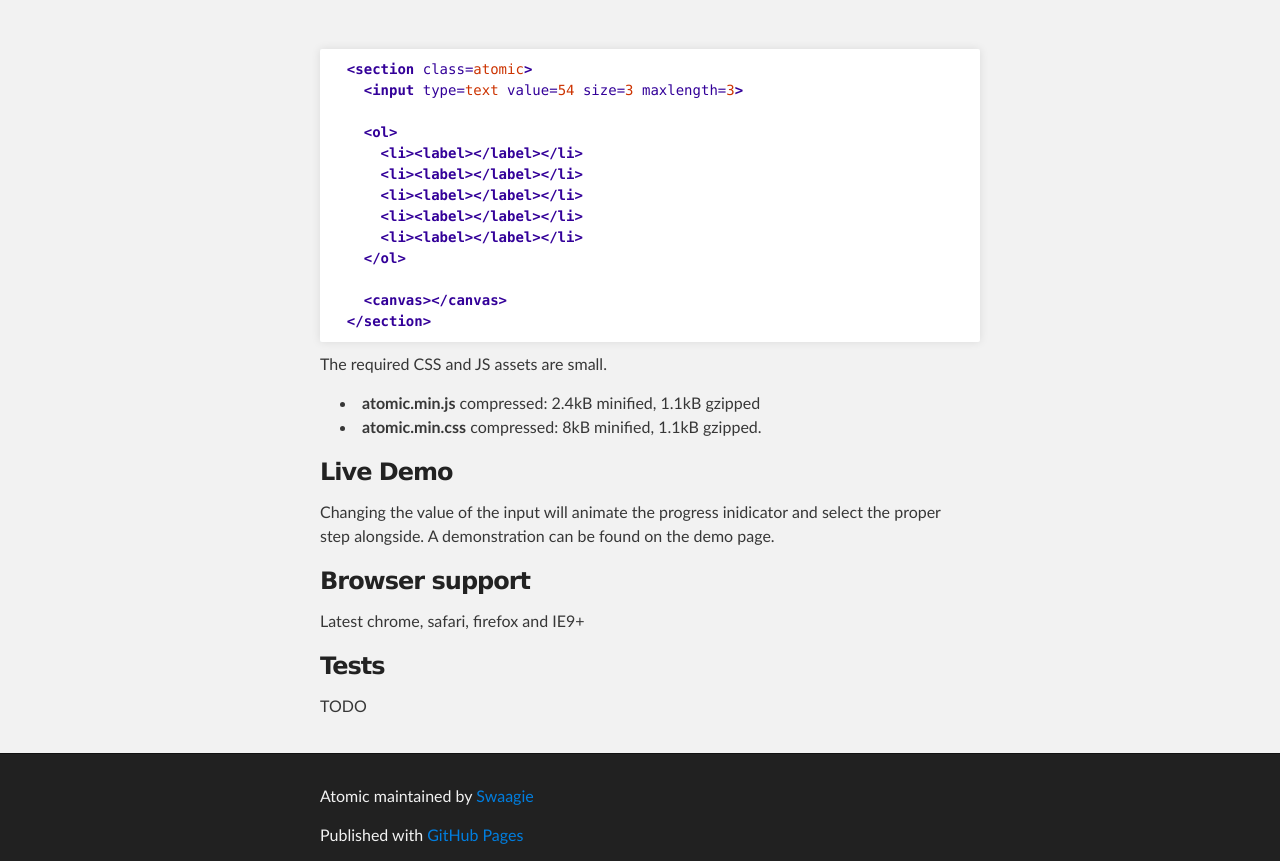
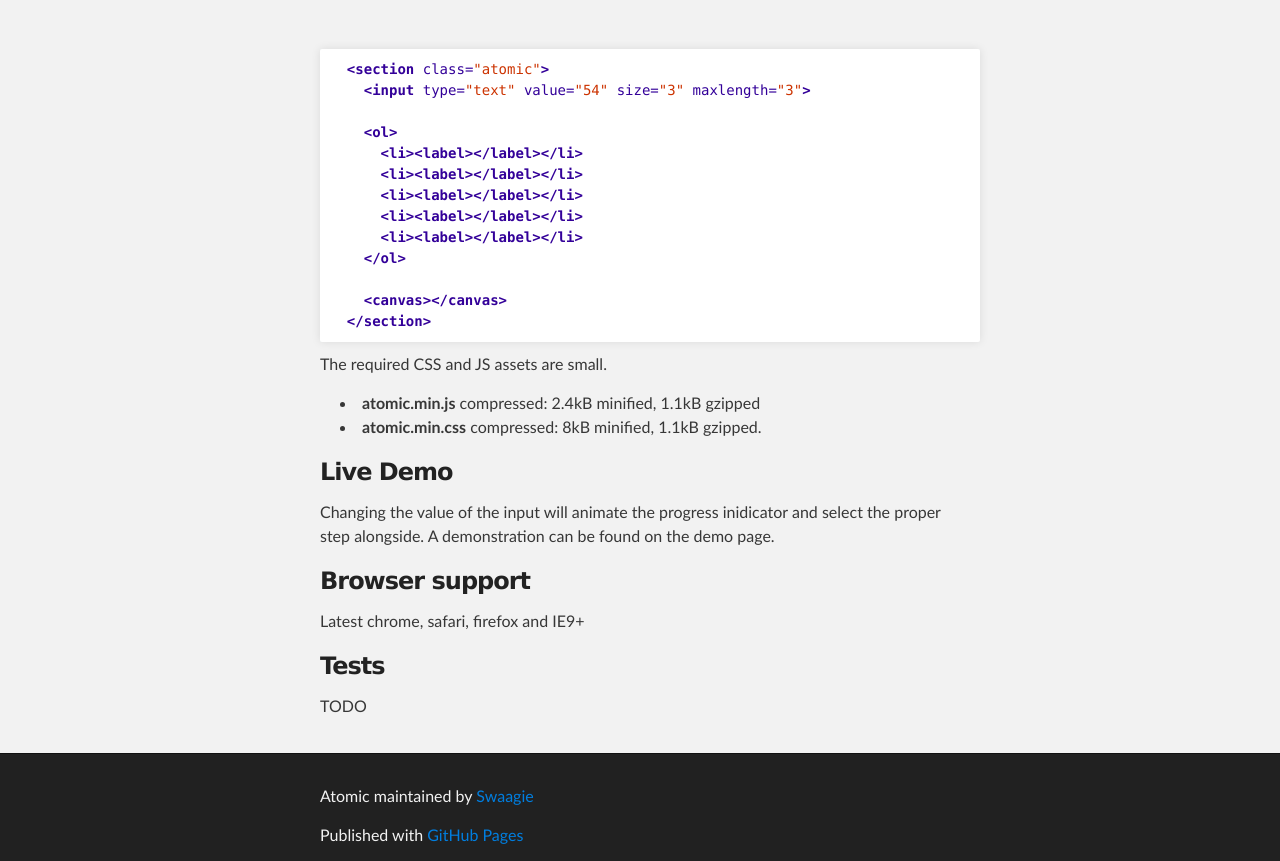
Before and after one commit to Swaagie/atomic, a plain HTML site: page index.html in a window 1280 px wide. Shown: the part 1154-2015 px from the top of the page. Drawn offline with Linux system fonts and the light colour scheme.

Commit message:
[fix] add quotes to example

```diff
--- a/index.html
+++ b/index.html
@@ -68,8 +68,8 @@ of Google Webfonts, as the styling is optimized for it and it just looks more pr
   </section>
 </div>
 
-<div class="highlight"><pre>  <span class="nt">&lt;section</span> <span class="na">class=</span><span class="s">atomic</span><span class="nt">&gt;</span>
-    <span class="nt">&lt;input</span> <span class="na">type=</span><span class="s">text</span> <span class="na">value=</span><span class="s">54</span> <span class="na">size=</span><span class="s">3</span> <span class="na">maxlength=</span><span class="s">3</span><span class="nt">&gt;</span>
+<div class="highlight"><pre>  <span class="nt">&lt;section</span> <span class="na">class=</span><span class="s">&quot;atomic&quot;</span><span class="nt">&gt;</span>
+    <span class="nt">&lt;input</span> <span class="na">type=</span><span class="s">&quot;text&quot;</span> <span class="na">value=</span><span class="s">&quot;54&quot;</span> <span class="na">size=</span><span class="s">&quot;3&quot;</span> <span class="na">maxlength=</span><span class="s">&quot;3&quot;</span><span class="nt">&gt;</span>
 
     <span class="nt">&lt;ol&gt;</span>
       <span class="nt">&lt;li&gt;&lt;label&gt;&lt;/label&gt;&lt;/li&gt;</span>
```
